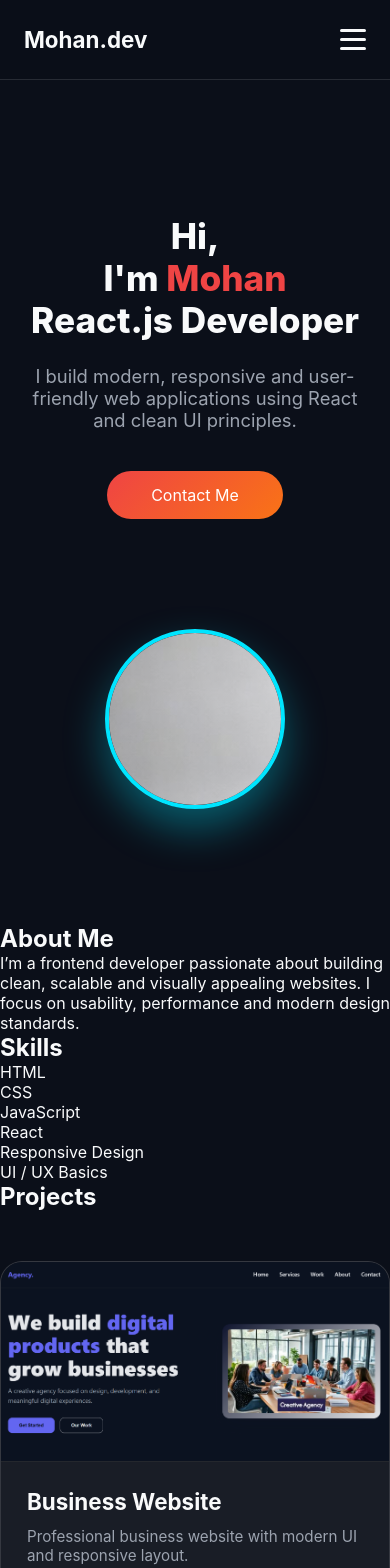
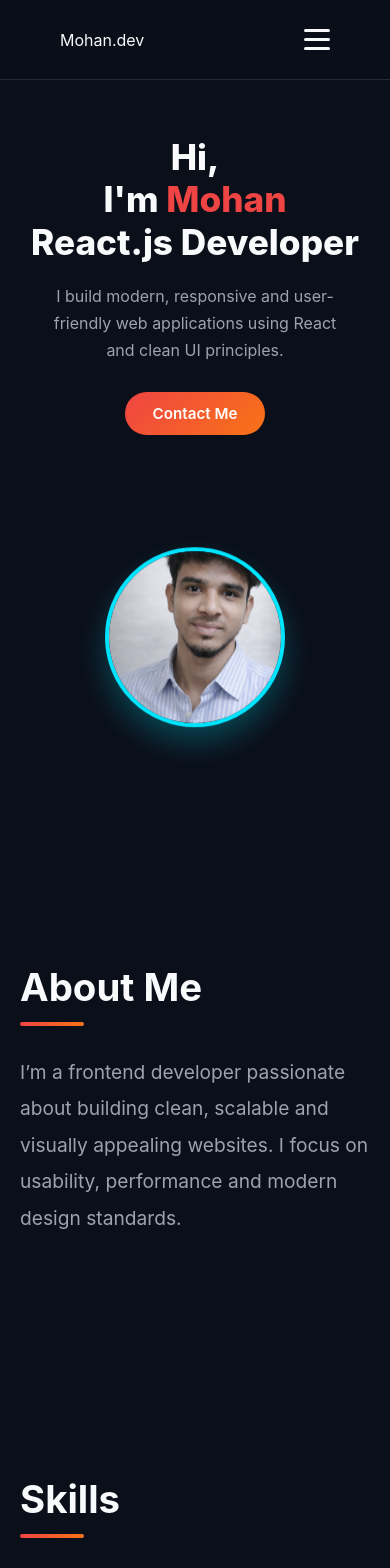
Before and after one commit to Mohan0403/Portfolio, a React (Vite) app: page / in a window 390 px wide. Shown: the top 1568 px of the page. Built offline with nearby package versions, Linux system fonts and the light colour scheme.

Commit message:
Fix mobile hamburger nav

```diff
--- a/src/index.css
+++ b/src/index.css
@@ -6,6 +6,7 @@
   --text-muted: #9ca3af;
   --accent: #ef4444;
 }
+
 
 * {
   margin: 0;
@@ -22,9 +23,7 @@ body {
   background: var(--bg-main);
   color: var(--text-main);
   overflow-x: hidden;
-  padding-top: 80px;
 }
-
 
 
 .nav {
@@ -42,15 +41,6 @@ body {
   z-index: 100;
 }
 
-.nav-logo {
-  font-size: 1.4rem;
-  font-weight: 700;
-}
-
-.nav-links {
-  display: flex;
-}
-
 .nav-links a {
   margin-left: 30px;
   text-decoration: none;
@@ -63,6 +53,322 @@ body {
 .nav-links a:hover {
   color: var(--accent);
 }
+
+section {
+  scroll-margin-top: 100px;
+}
+
+
+.hero {
+  min-height: 100vh;
+  display: grid;
+  grid-template-columns: 1.2fr 1fr;
+  align-items: center;
+  padding: 140px 80px;
+  max-width: 1200px;
+  margin: auto;
+}
+
+.hero h1 {
+  font-size: 3.6rem;
+  line-height: 1.15;
+  font-weight: 800;
+}
+
+.hero h1 span {
+  color: var(--accent);
+}
+
+.hero p {
+  margin-top: 24px;
+  font-size: 1.15rem;
+  line-height: 1.9;
+  max-width: 520px;
+  color: var(--text-muted);
+}
+
+.hero-btn {
+  display: inline-block;
+  margin-top: 40px;
+  padding: 14px 44px;
+  border-radius: 999px;
+  font-size: 1rem;
+  font-weight: 600;
+  background: linear-gradient(135deg,#ef4444,#f97316);
+  color: white;
+  text-decoration: none;
+  transition: transform 0.3s ease, box-shadow 0.3s ease;
+}
+
+.hero-btn:hover {
+  transform: translateY(-3px);
+  box-shadow: 0 15px 40px rgba(239,68,68,0.45);
+}
+
+
+.profile-card {
+  width: 260px;
+  height: 260px;
+  border-radius: 50%;
+  overflow: hidden;
+  border: 4px solid #00e5ff;
+  box-shadow: 0 20px 40px rgba(0, 229, 255, 0.35);
+  animation: float 6s ease-in-out infinite;
+}
+
+.profile-card img {
+  width: 100%;
+  height: 100%;
+  object-fit: cover;
+}
+
+@keyframes float {
+  0% { transform: translateY(0); }
+  50% { transform: translateY(-12px); }
+  100% { transform: translateY(0); }
+}
+
+
+section {
+  max-width: 1100px;
+  margin: auto;
+  padding: 120px 20px;
+}
+
+section h2 {
+  font-size: 3rem;
+  font-weight: 700;
+  margin-bottom: 28px;
+  position: relative;
+}
+
+section h2::after {
+  content: "";
+  width: 64px;
+  height: 4px;
+  background: linear-gradient(90deg, var(--accent), #f97316);
+  display: block;
+  margin-top: 12px;
+  border-radius: 10px;
+}
+
+section p {
+  font-size: 1.15rem;
+  line-height: 1.9;
+  color: var(--text-muted);
+  max-width: 720px;
+}
+
+
+#about p {
+  margin-top: 24px;
+  font-size: 1.2rem;
+}
+
+
+.skill-grid {
+  display: grid;
+  grid-template-columns: repeat(auto-fit, minmax(180px, 1fr));
+  gap: 24px;
+  margin-top: 50px;
+}
+
+.skill-card {
+  padding: 24px;
+  border-radius: 18px;
+  background: var(--glass);
+  border: 1px solid var(--border);
+  text-align: center;
+  font-size: 1.15rem;
+  font-weight: 600;
+  transition: transform 0.3s ease, background 0.3s ease;
+}
+
+.skill-card:hover {
+  transform: translateY(-6px);
+  background: rgba(239, 68, 68, 0.18);
+}
+
+
+.projects {
+  display: grid;
+  grid-template-columns: repeat(auto-fit, minmax(280px, 1fr));
+  gap: 30px;
+  margin-top: 50px;
+}
+
+.project {
+  padding: 32px;
+  border-radius: 22px;
+  background: var(--glass);
+  border: 1px solid var(--border);
+  transition: transform 0.35s ease, box-shadow 0.35s ease;
+}
+
+.project:hover {
+  transform: translateY(-8px);
+  box-shadow: 0 25px 50px rgba(239,68,68,0.25);
+}
+
+
+.project-image {
+  width: 100%;
+  height: 180px;
+  border-radius: 16px;
+  overflow: hidden;
+  margin-bottom: 22px;
+  border: 1px solid var(--border);
+}
+
+.project-image img {
+  width: 100%;
+  height: 100%;
+  object-fit: cover;
+  transition: transform 0.4s ease;
+}
+
+.project:hover .project-image img {
+  transform: scale(1.08);
+}
+
+.project h3 {
+  font-size: 1.6rem;
+  margin-bottom: 14px;
+}
+
+.project p {
+  font-size: 1.15rem;
+  margin-bottom: 16px;
+}
+
+.project span {
+  font-size: 0.95rem;
+  font-weight: 600;
+  color: var(--accent);
+}
+
+
+#contact {
+  text-align: center;
+}
+
+.contact-subtitle {
+  font-size: 1.2rem;
+  color: var(--text-muted);
+  max-width: 640px;
+  margin: 18px auto 60px;
+}
+
+.contact-grid {
+  display: grid;
+  grid-template-columns: repeat(auto-fit, minmax(240px, 1fr));
+  gap: 30px;
+}
+
+.contact-card {
+  padding: 36px;
+  border-radius: 24px;
+  background: linear-gradient(
+    145deg,
+    rgba(255,255,255,0.08),
+    rgba(255,255,255,0.03)
+  );
+  border: 1px solid var(--border);
+  transition: transform 0.35s ease, box-shadow 0.35s ease;
+}
+
+.contact-card:hover {
+  transform: translateY(-10px);
+  box-shadow: 0 30px 60px rgba(239,68,68,0.4);
+}
+
+.contact-card h3 {
+  font-size: 1.4rem;
+  margin-bottom: 14px;
+  color: var(--accent);
+}
+
+.contact-card p {
+  font-size: 1.3rem;
+  font-weight: 600;
+  color: var(--text-main);
+}
+
+.contact-card a {
+  color: inherit;
+  text-decoration: none;
+}
+
+.contact-card a:hover {
+  text-decoration: underline;
+}
+
+
+@media (max-width: 900px) {
+  .hero {
+    grid-template-columns: 1fr;
+    text-align: center;
+    padding: 120px 30px;
+  }
+
+  .hero p {
+    margin-left: auto;
+    margin-right: auto;
+  }
+}
+
+@media (max-width: 768px) {
+  section h2 {
+    font-size: 2.4rem;
+  }
+
+  section p {
+    font-size: 1.05rem;
+  }
+
+  .project h3 {
+    font-size: 1.4rem;
+  }
+
+  .contact-card p {
+    font-size: 1.15rem;
+  }
+}
+
+@media (max-width: 600px) {
+
+  .hero {
+    grid-template-columns: 1fr;
+    padding: 100px 20px 80px;
+    text-align: center;
+  }
+
+  .hero h1 {
+    font-size: 2.2rem;
+    line-height: 1.2;
+  }
+
+  .hero p {
+    font-size: 1rem;
+    line-height: 1.7;
+    max-width: 90%;
+    margin: 20px auto 0;
+  }
+
+  .hero-btn {
+    margin-top: 28px;
+    padding: 12px 28px;
+    font-size: 0.95rem;
+  }
+
+  .profile-card {
+    width: 180px;
+    height: 180px;
+    margin: 40px auto 0;
+    box-shadow: 0 15px 30px rgba(0, 229, 255, 0.25);
+  }
+}
+
 
 
 .hamburger {
@@ -80,6 +386,7 @@ body {
   transition: all 0.3s ease;
 }
 
+
 .hamburger.active span:nth-child(1) {
   transform: rotate(45deg) translate(5px, 5px);
 }
@@ -94,101 +401,44 @@ body {
 
 
 
-.hero {
-  min-height: 100vh;
-  display: grid;
-  grid-template-columns: 1.2fr 1fr;
-  align-items: center;
-  padding: 140px 80px;
-  max-width: 1200px;
-  margin: auto;
-  text-align: left;
-}
-
-.hero h1 {
-  font-size: 3.6rem;
-  font-weight: 800;
-}
-
-.hero h1 span {
-  color: var(--accent);
-}
-
-.hero p {
-  margin-top: 24px;
-  font-size: 1.15rem;
-  color: var(--text-muted);
-}
-
-.hero-btn {
-  margin-top: 40px;
-  padding: 14px 44px;
-  border-radius: 999px;
-  background: linear-gradient(135deg,#ef4444,#f97316);
-  color: #fff;
-  text-decoration: none;
-  display: inline-block;
-}
-
-
-
-.profile-card {
-  width: 260px;
-  height: 260px;
-  border-radius: 50%;
-  overflow: hidden;
-  border: 4px solid #00e5ff;
-  box-shadow: 0 20px 40px rgba(0,229,255,0.35);
-}
-
-
-
 @media (max-width: 768px) {
-
-  .nav {
-    padding: 0 24px;
-  }
 
   .hamburger {
     display: flex;
   }
 
   .nav-links {
-    display: none;
     position: absolute;
     top: 80px;
-    left: 0;
+    right: 0;
     width: 100%;
+    background: rgba(11,15,25,0.95);
+    backdrop-filter: blur(16px);
     flex-direction: column;
     align-items: center;
     gap: 28px;
     padding: 40px 0;
-    background: rgba(11,15,25,0.95);
-    backdrop-filter: blur(16px);
+    transform: translateY(-120%);
+    transition: transform 0.4s ease;
   }
 
   .nav-links.open {
-    display: flex;
+    transform: translateY(0);
   }
 
   .nav-links a {
     margin-left: 0;
     font-size: 1.2rem;
   }
+}
 
-  .hero {
-    grid-template-columns: 1fr;
-    text-align: center;
-    padding: 100px 20px 80px;
+
+@media (max-width: 768px) {
+  .nav-links {
+    display: none; /
   }
 
-  .hero h1 {
-    font-size: 2.2rem;
-  }
-
-  .profile-card {
-    width: 180px;
-    height: 180px;
-    margin: 40px auto 0;
+  .nav-links.open {
+    display: flex;
   }
 }
```
